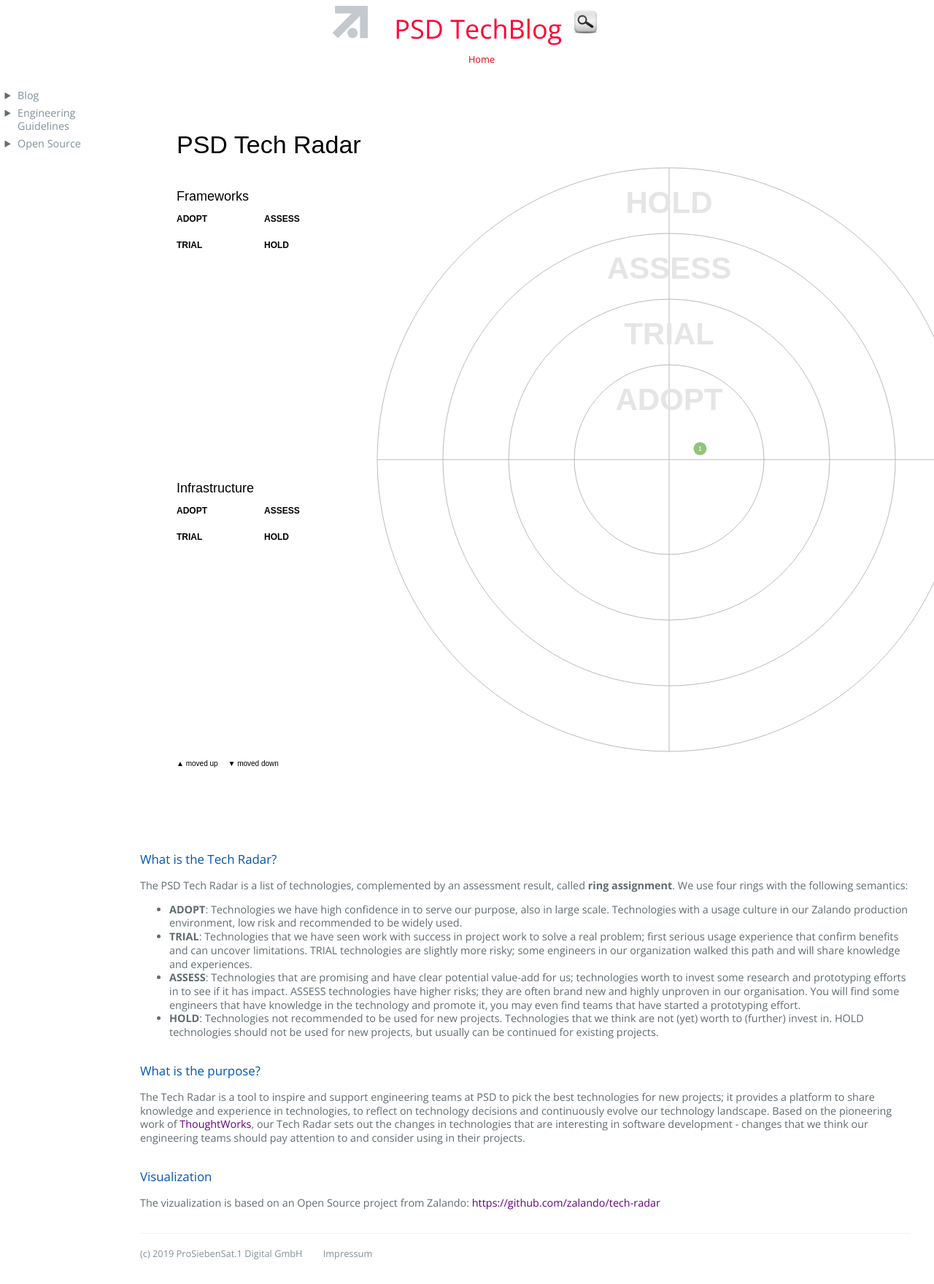
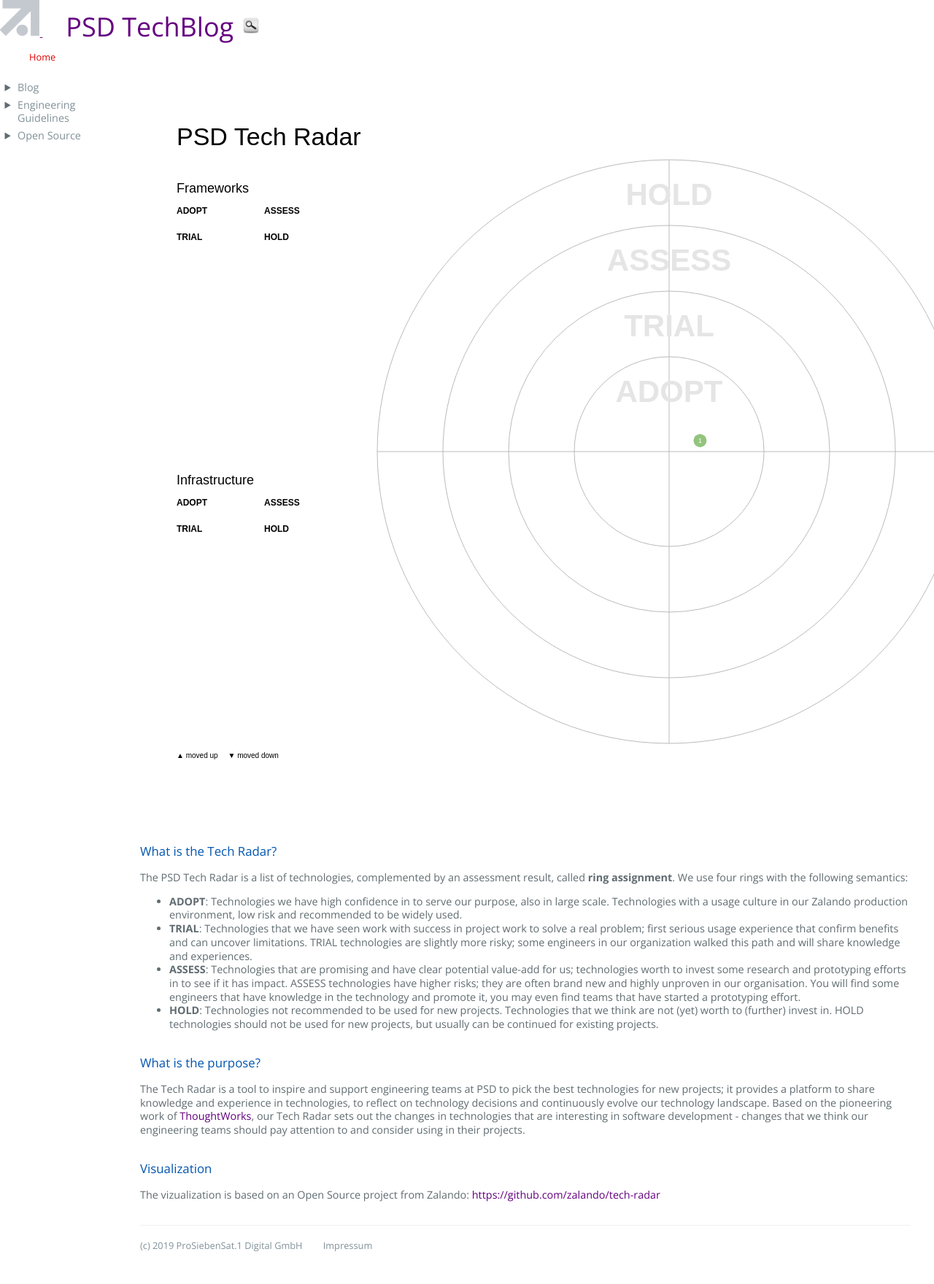
Before and after one commit to croedel/PSD-blog, a Jekyll site: the page built from radar.md, in a window 1280 px wide. Shown: the whole page at 73% size. Built offline with Jekyll 4.4.1, drawn with Linux system fonts in a browser that asks for light colours.

Commit message:
Update radar.html

```diff
--- a/_layouts/radar.html
+++ b/_layouts/radar.html
@@ -4,6 +4,7 @@
     {% include head.html %}
     <script src="https://d3js.org/d3.v4.min.js"></script>
     <script src="{{ "/assets/radar.js" | relative_url }}"></script>
+    <link rel="stylesheet" href="{{ "/assets/radar.css" | relative_url }}>
   </head>
   <body>
     {% include pageheader.html %}
```
